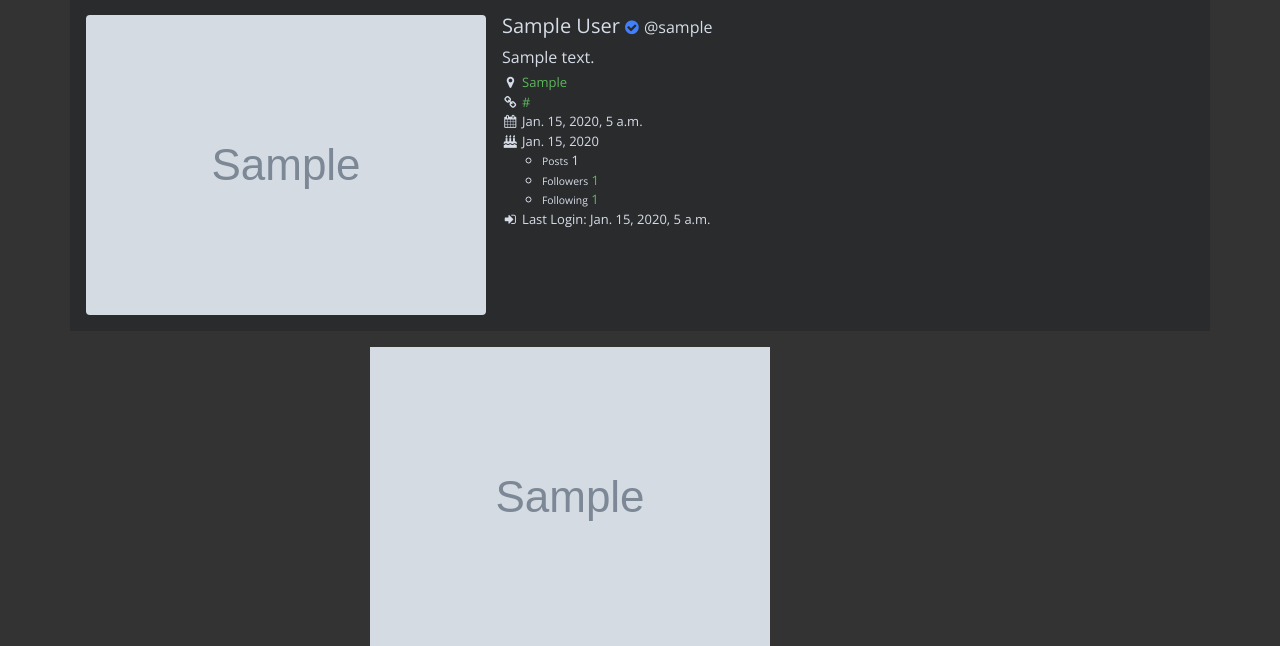
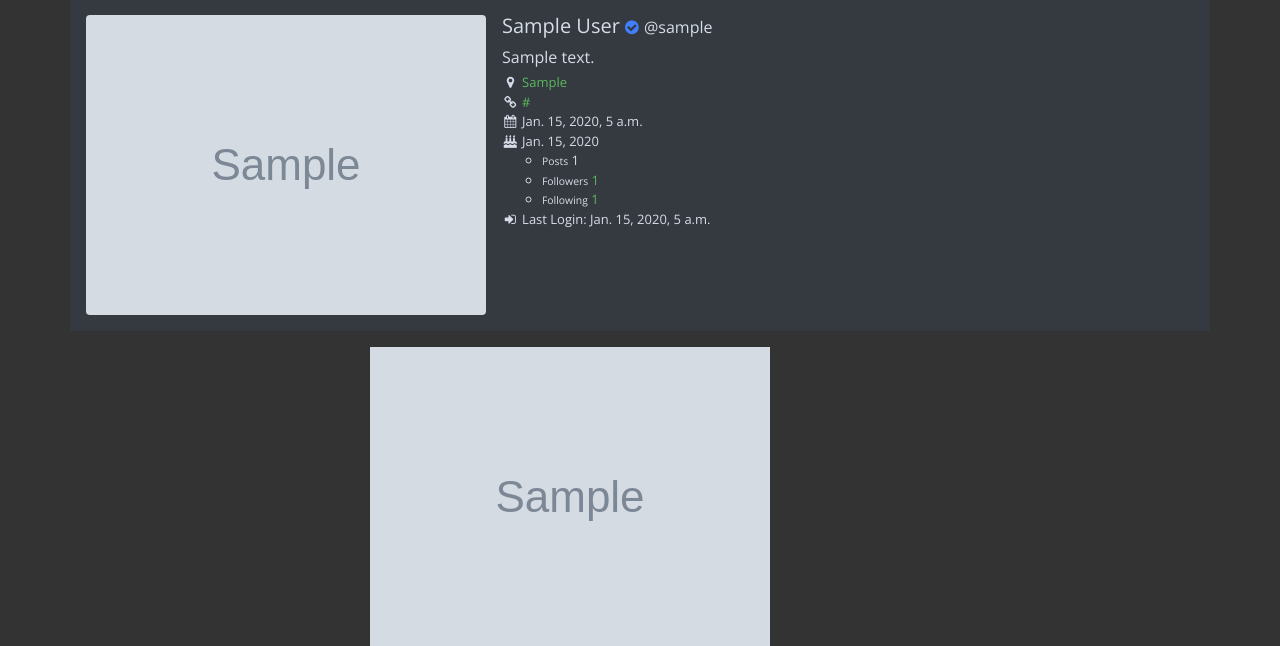
Before and after one commit to cotizcesar/gemu, a Django app: a page that uses templates/userprofile/userprofile_info.html in a window 1280 px wide. Shown: the part 372-1018 px from the top of the page. Run offline with Django 3.2, Linux system fonts and the light colour scheme; a user stored in the database is signed in; tables that the repository leaves empty hold one stand-in row (values such as "Sample post"); grey boxes marked "Sample" are stand-in pictures; some libraries are stand-ins or nearby versions.

Commit message:
Profile dark.

```diff
--- a/templates/userprofile/userprofile_info.html
+++ b/templates/userprofile/userprofile_info.html
@@ -3,7 +3,7 @@
 {% if usr.userprofile.header %}
 <img class="img-fluid" src="{{ usr.userprofile.header|thumbnail_url:'header'|default:'\media/header/default.png' }}">
 {% endif %}
-<div class="media profile p-3 mb-3">
+<div class="media profile bg-dark p-3 mb-3">
     <img class="d-flex rounded mr-3" src="{{ usr.userprofile.avatar|thumbnail_url:'avatar'|default:'\media/avatar/default.png' }}" alt="Generic placeholder image">
     <div class="media-body">
     <h5 class="mt-0">
```
